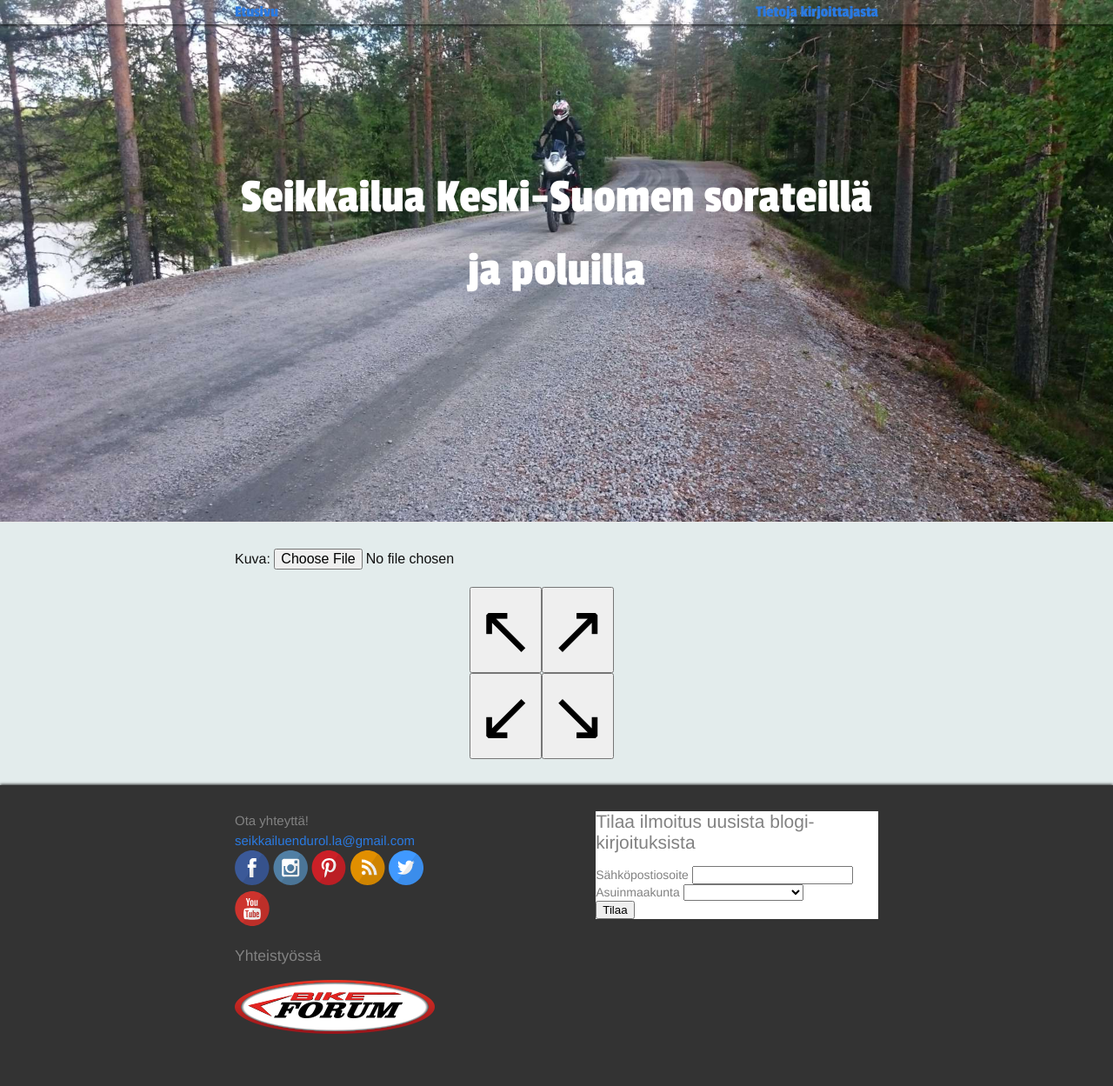
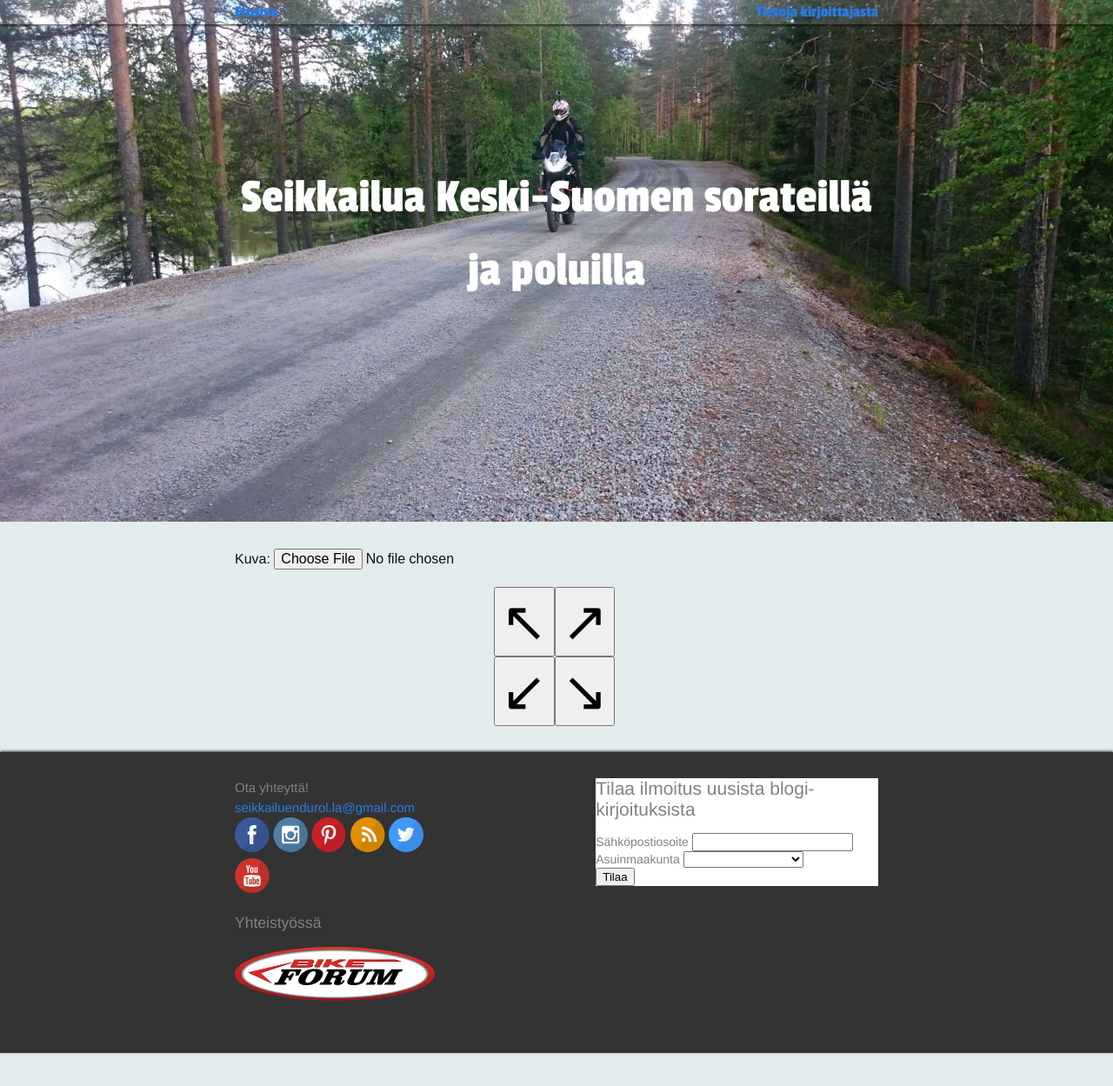
Before and after one commit to seikkailuendurolla/seikkailuendurolla.github.io, a Jekyll site: the page built from watermark.html, in a window 1280 px wide. Shown: the whole page at 87% size. Built offline with Jekyll 4.4.1, drawn with Linux system fonts in a browser that asks for light colours; some web fonts are replaced; comment, search, counter and statistics services are not loaded; after the commit the page ends 1211 px from its top, so only the background shows below that.

Commit message:
Käyttöliittymän hienosäätöä

```diff
--- a/_sass/_layout.scss
+++ b/_sass/_layout.scss
@@ -483,7 +483,7 @@ tr:nth-child(even) {
 }
 
 button {
-    font-size: 5em;
+    font-size: 4em;
     margin: 0px;
     float: left;
 }
@@ -494,10 +494,14 @@ button {
 
 .button-list div {
     margin: 0 auto;
-    width: 200px;
+    width: 9em;
 }
 
 #image {
     padding-bottom: 20px;
     font-size: 1em;
 }
+
+#preview img {
+    padding-top: 20px;
+}
```
